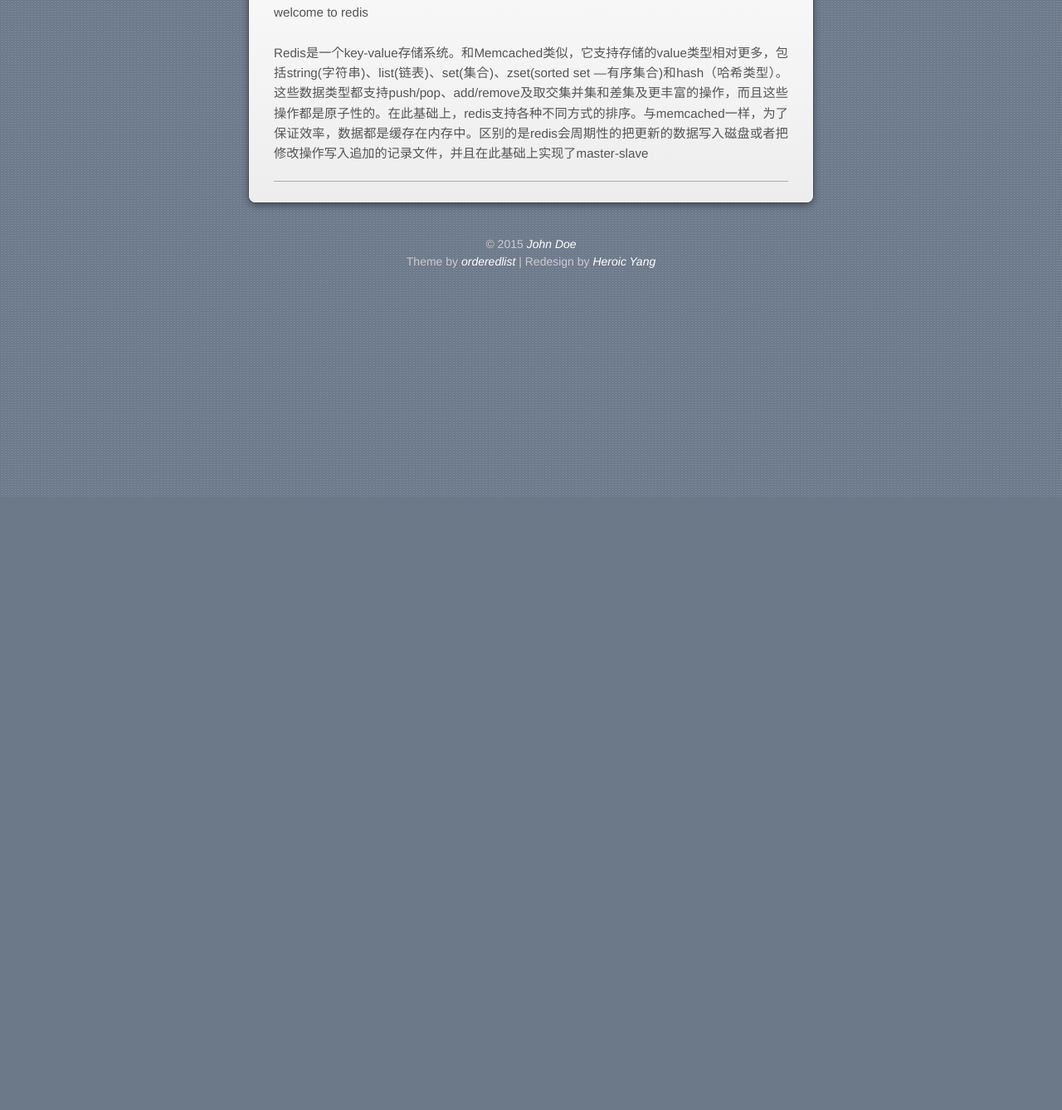
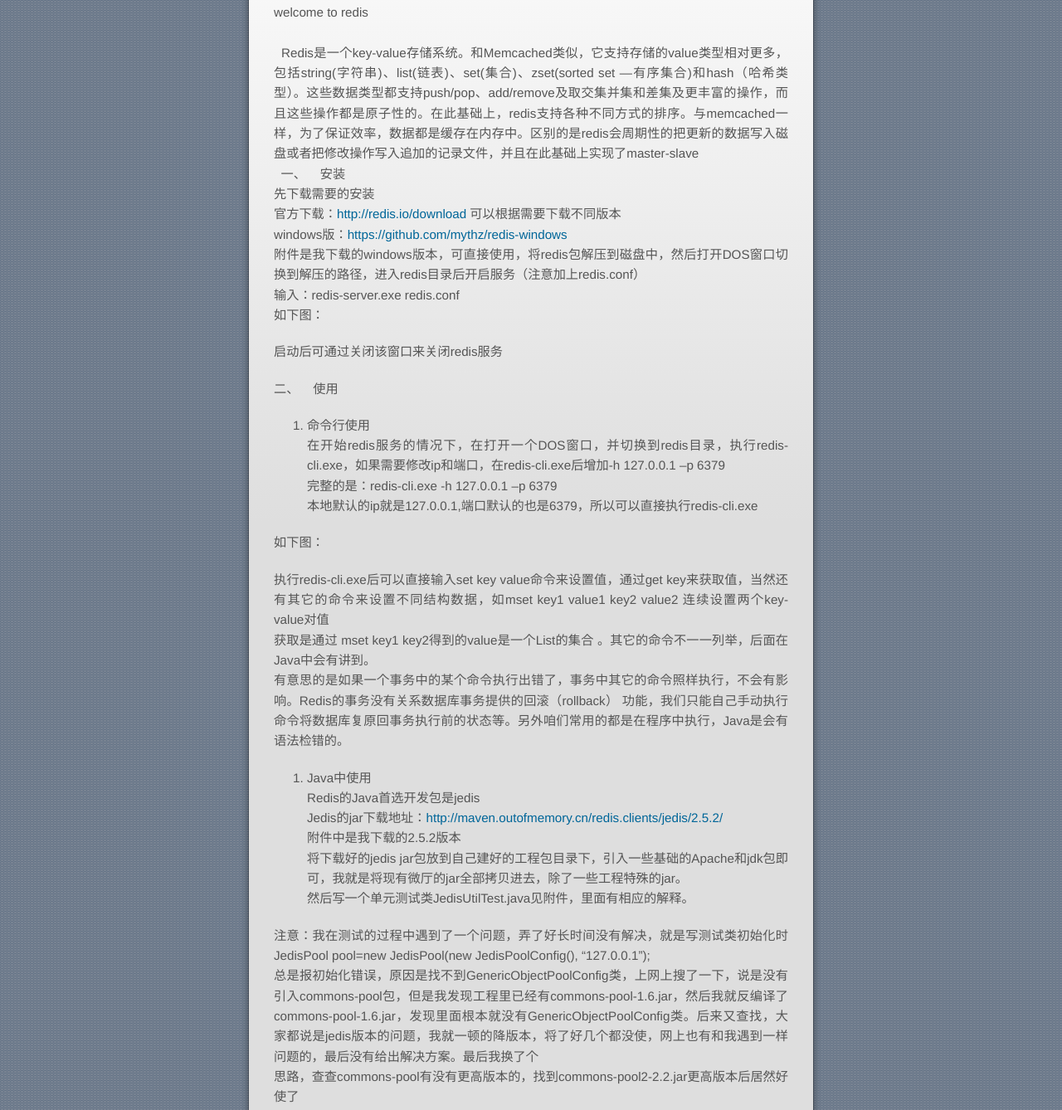
Before and after one commit to chenyy3/chenyy3.github.io, a plain HTML site: page 2015/07/27/redis/index.html in a window 1280 px wide. Shown: the part 201-1539 px from the top of the page at 83% size. Before the commit the page ends 800 px from the top, so only its background shows below. Drawn offline with nearby package versions, Linux system fonts and the light colour scheme; a web font is replaced by a local one.

Commit message:
Site updated: 2015-07-27 17:31:35

```diff
--- a/2015/07/27/redis/index.html
+++ b/2015/07/27/redis/index.html
@@ -18,7 +18,7 @@
 <meta property="og:url" content="http://yoursite.com/2015/07/27/redis/index.html">
 <meta property="og:site_name" content="Hexo">
 <meta property="og:description" content="welcome to redis">
-<meta property="og:updated_time" content="2015-07-27T03:48:23.066Z">
+<meta property="og:updated_time" content="2015-07-27T09:31:08.564Z">
 <meta name="twitter:card" content="summary">
 <meta name="twitter:title" content="redis">
 <meta name="twitter:description" content="welcome to redis">
@@ -74,7 +74,18 @@
 
   <div class="entry">
 
-      <p>welcome to redis<br><a id="more"></a><br>Redis是一个key-value存储系统。和Memcached类似，它支持存储的value类型相对更多，包括string(字符串)、list(链表)、set(集合)、zset(sorted set —有序集合)和hash（哈希类型）。这些数据类型都支持push/pop、add/remove及取交集并集和差集及更丰富的操作，而且这些操作都是原子性的。在此基础上，redis支持各种不同方式的排序。与memcached一样，为了保证效率，数据都是缓存在内存中。区别的是redis会周期性的把更新的数据写入磁盘或者把修改操作写入追加的记录文件，并且在此基础上实现了master-slave</p>
+      <p>welcome to redis<br><a id="more"></a><br>  Redis是一个key-value存储系统。和Memcached类似，它支持存储的value类型相对更多，包括string(字符串)、list(链表)、set(集合)、zset(sorted set —有序集合)和hash（哈希类型）。这些数据类型都支持push/pop、add/remove及取交集并集和差集及更丰富的操作，而且这些操作都是原子性的。在此基础上，redis支持各种不同方式的排序。与memcached一样，为了保证效率，数据都是缓存在内存中。区别的是redis会周期性的把更新的数据写入磁盘或者把修改操作写入追加的记录文件，并且在此基础上实现了master-slave<br>  一、    安装<br>先下载需要的安装<br>官方下载：<a href="http://redis.io/download" target="_blank" rel="external">http://redis.io/download</a> 可以根据需要下载不同版本<br>windows版：<a href="https://github.com/mythz/redis-windows" target="_blank" rel="external">https://github.com/mythz/redis-windows</a><br>附件是我下载的windows版本，可直接使用，将redis包解压到磁盘中，然后打开DOS窗口切换到解压的路径，进入redis目录后开启服务（注意加上redis.conf）<br>输入：redis-server.exe redis.conf<br>如下图：</p>
+<p>启动后可通过关闭该窗口来关闭redis服务</p>
+<p>二、    使用</p>
+<ol>
+<li>命令行使用<br>在开始redis服务的情况下，在打开一个DOS窗口，并切换到redis目录，执行redis-cli.exe，如果需要修改ip和端口，在redis-cli.exe后增加-h 127.0.0.1 –p 6379<br>完整的是：redis-cli.exe -h 127.0.0.1 –p 6379<br>本地默认的ip就是127.0.0.1,端口默认的也是6379，所以可以直接执行redis-cli.exe</li>
+</ol>
+<p>如下图：</p>
+<p>执行redis-cli.exe后可以直接输入set key value命令来设置值，通过get key来获取值，当然还有其它的命令来设置不同结构数据，如mset key1 value1 key2 value2 连续设置两个key-value对值<br>获取是通过 mset key1 key2得到的value是一个List的集合 。其它的命令不一一列举，后面在Java中会有讲到。<br>有意思的是如果一个事务中的某个命令执行出错了，事务中其它的命令照样执行，不会有影响。Redis的事务没有关系数据库事务提供的回滚（rollback） 功能，我们只能自己手动执行命令将数据库复原回事务执行前的状态等。另外咱们常用的都是在程序中执行，Java是会有语法检错的。</p>
+<ol>
+<li>Java中使用<br>Redis的Java首选开发包是jedis<br>Jedis的jar下载地址：<a href="http://maven.outofmemory.cn/redis.clients/jedis/2.5.2/" target="_blank" rel="external">http://maven.outofmemory.cn/redis.clients/jedis/2.5.2/</a><br>附件中是我下载的2.5.2版本<br>将下载好的jedis jar包放到自己建好的工程包目录下，引入一些基础的Apache和jdk包即可，我就是将现有微厅的jar全部拷贝进去，除了一些工程特殊的jar。<br>然后写一个单元测试类JedisUtilTest.java见附件，里面有相应的解释。</li>
+</ol>
+<p>注意：我在测试的过程中遇到了一个问题，弄了好长时间没有解决，就是写测试类初始化时JedisPool pool=new JedisPool(new JedisPoolConfig(), “127.0.0.1”);<br>总是报初始化错误，原因是找不到GenericObjectPoolConfig类，上网上搜了一下，说是没有引入commons-pool包，但是我发现工程里已经有commons-pool-1.6.jar，然后我就反编译了commons-pool-1.6.jar，发现里面根本就没有GenericObjectPoolConfig类。后来又查找，大家都说是jedis版本的问题，我就一顿的降版本，将了好几个都没使，网上也有和我遇到一样问题的，最后没有给出解决方案。最后我换了个<br>思路，查查commons-pool有没有更高版本的，找到commons-pool2-2.2.jar更高版本后居然好使了</p>
 
 
   </div>
```
